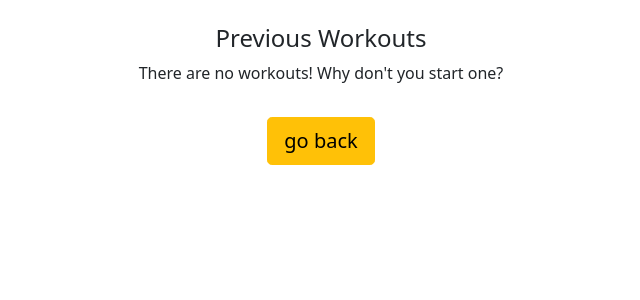
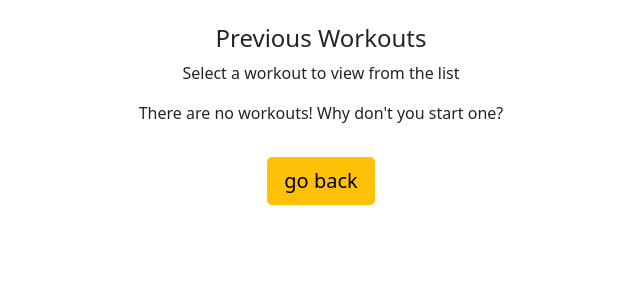
Before and after one commit to ridhahassoun/TimezoneConverter, a Flask app: page /workouts in a window 1280 px wide. Shown: the part 69-369 px from the top of the page, without its empty margins (319-959 px from the left). Run offline with Flask 2, Linux system fonts and the light colour scheme; data that the repository does not hold is empty.

Commit message:
Added confirmation dialog for saving and descriptors.

```diff
--- a/app/static/workout_new.js
+++ b/app/static/workout_new.js
@@ -64,7 +64,11 @@ function bindAddButton() {
 
 function bindCompleteButton() {
     document.getElementById("complete").addEventListener("click", (event) => {
-        document.getElementById("workout").submit();
+        if (window.confirm("Are you sure you want to complete your workout?")) {
+            document.getElementById("workout").submit();
+        } else {
+            return;
+        }
 
         event.preventDefault();
     });
--- a/app/templates/index.html
+++ b/app/templates/index.html
@@ -9,6 +9,4 @@
             <p>starts an empty workout</p>
             <a class="d-inline-block btn btn-secondary btn-lg" href="workouts" role="button">View previous workouts</a>
             <p>view previously completed workouts</p>
-            <a class="d-inline-block btn btn-secondary btn-lg" href="#" role="button">View progressions</a>
-            <p>view progressions for exercises performed</p>
 {% endblock %}
--- a/app/templates/workouts.html
+++ b/app/templates/workouts.html
@@ -7,6 +7,7 @@
 {% block content %}
     <h4>Previous Workouts</h4>
     <div class="list-group">
+        <p>Select a workout to view from the list</p>
         {% for workout in workouts %}
         <a href="/workout/{{ workout[0] }}" class="list-group-item list-group-item-action">
             Workout {{ workout[0 ]}} on {{ workout[1] }}
```
